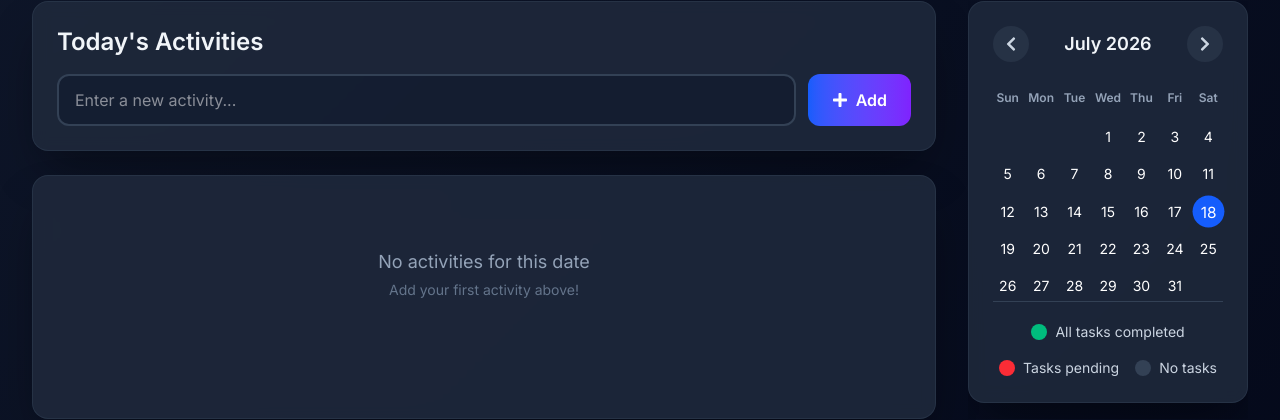
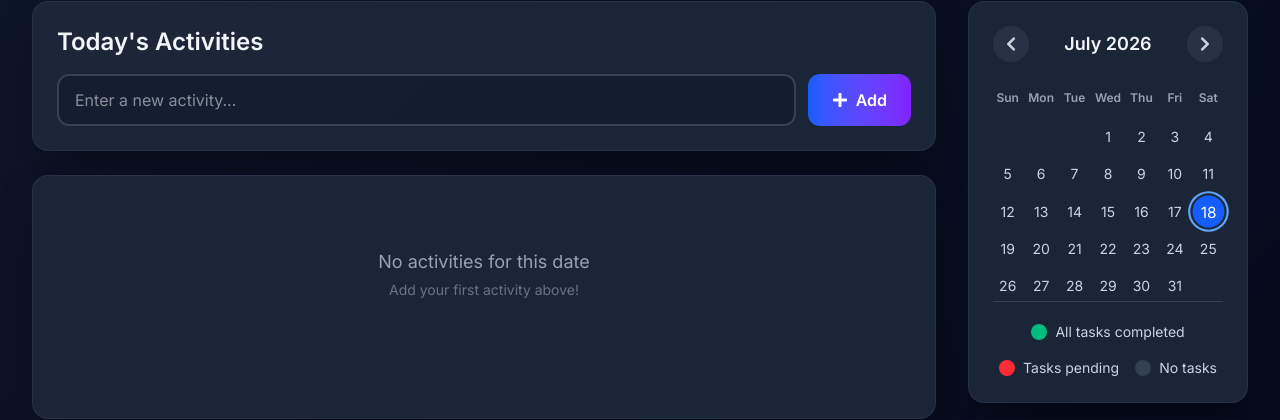
Before and after one commit to BhagavanPavan01/Daily-Activity-Maintainer, a React (Vite) app: page / in a window 1280 px wide. Shown: the part 226-646 px from the top of the page. Built offline with nearby package versions, Linux system fonts and the light colour scheme.

Commit message:
Update this calender Feature

```diff
--- a/src/components/Calendar.jsx
+++ b/src/components/Calendar.jsx
@@ -34,14 +34,18 @@ function Calendar({ selectedDate, onSelectDate, currentMonth, setCurrentMonth, g
 
             let className = 'aspect-square flex items-center justify-center rounded-full cursor-pointer transition-all duration-300 text-sm hover:scale-110';
 
-            if (isSelected) {
-                className += ' bg-blue-600 text-white scale-110 shadow-2xl shadow-black/40';
-            } else if (status === 'completed') {
+            if (status === 'completed') {
                 className += ' bg-emerald-500 text-white';
+                if (isSelected) className += ' scale-110 shadow-2xl shadow-emerald-500/40 ring-2 ring-emerald-400 ring-offset-2 ring-offset-slate-800';
             } else if (status === 'incomplete') {
                 className += ' bg-red-500 text-white';
+                if (isSelected) className += ' scale-110 shadow-2xl shadow-red-500/40 ring-2 ring-red-400 ring-offset-2 ring-offset-slate-800';
             } else {
-                className += ' hover:bg-blue-600/10';
+                if (isSelected) {
+                    className += ' bg-blue-600 text-white scale-110 shadow-2xl shadow-blue-500/40 ring-2 ring-blue-400 ring-offset-2 ring-offset-slate-800';
+                } else {
+                    className += ' hover:bg-blue-600/10 text-slate-300';
+                }
             }
 
             days.push(
```
